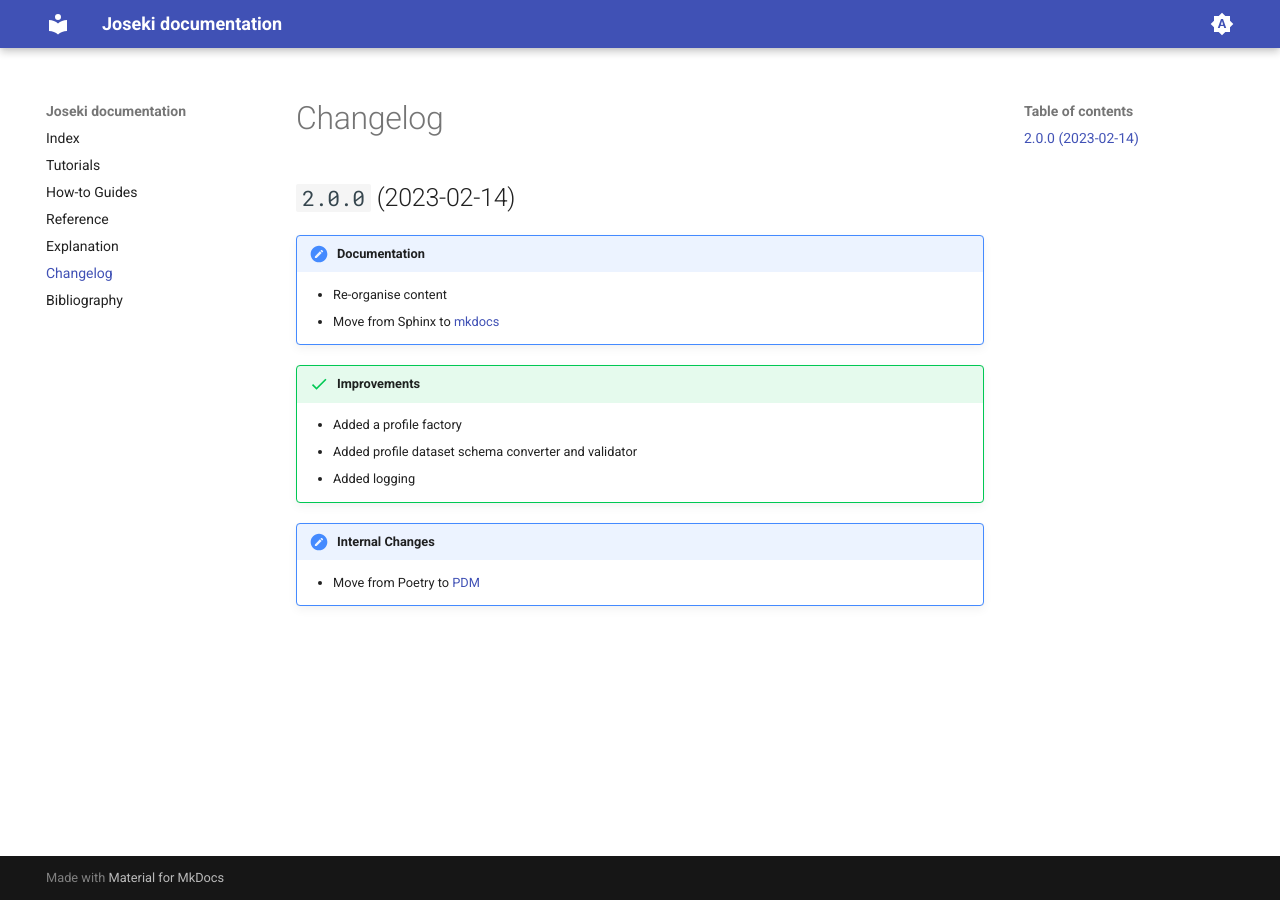
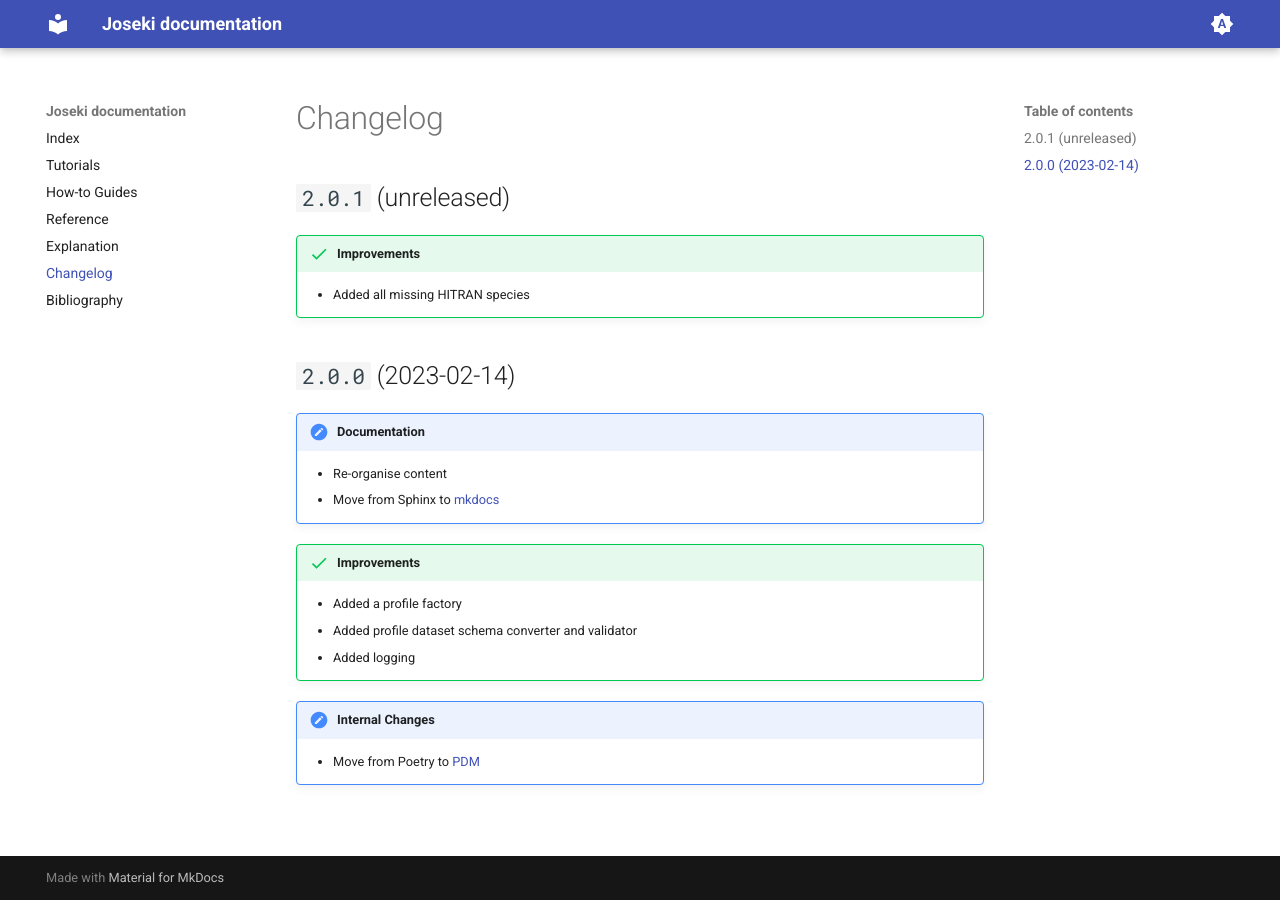
Before and after one commit to rayference/joseki, an MkDocs documentation site: the page built from docs/changelog.md, in a window 1280 px wide. Built offline with MkDocs 1.6.1 and Material for MkDocs 9.7.7, drawn with Linux system fonts in a browser that asks for light colours.

Commit message:
Update changelog

```diff
--- a/docs/changelog.md
+++ b/docs/changelog.md
@@ -1,3 +1,9 @@
+## `2.0.1` (unreleased)
+
+!!! success "Improvements"
+
+    * Added all missing HITRAN species
+
 ## `2.0.0` (2023-02-14)
 
 !!! help "Documentation"
```
